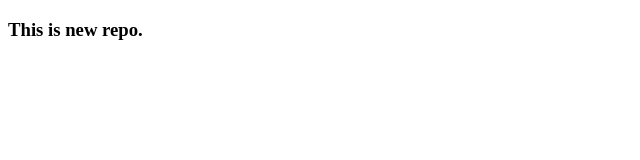
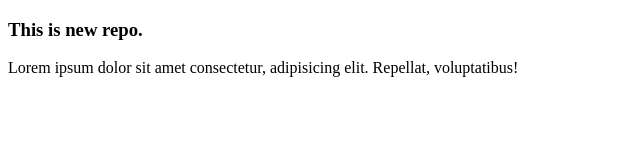
Before and after one commit to Nitesh0044/localrepo, a plain HTML site: page index.html in a window 1280 px wide. Shown: the whole page, without its empty margins (0-640 px from the left). Drawn offline with Linux system fonts and the light colour scheme.

Commit message:
Add new feature

```diff
--- a/index.html
+++ b/index.html
@@ -7,5 +7,6 @@
 </head>
 <body>
     <h3>This is new repo.</h3>
+    <p>Lorem ipsum dolor sit amet consectetur, adipisicing elit. Repellat, voluptatibus!</p>
 </body>
 </html>
```
